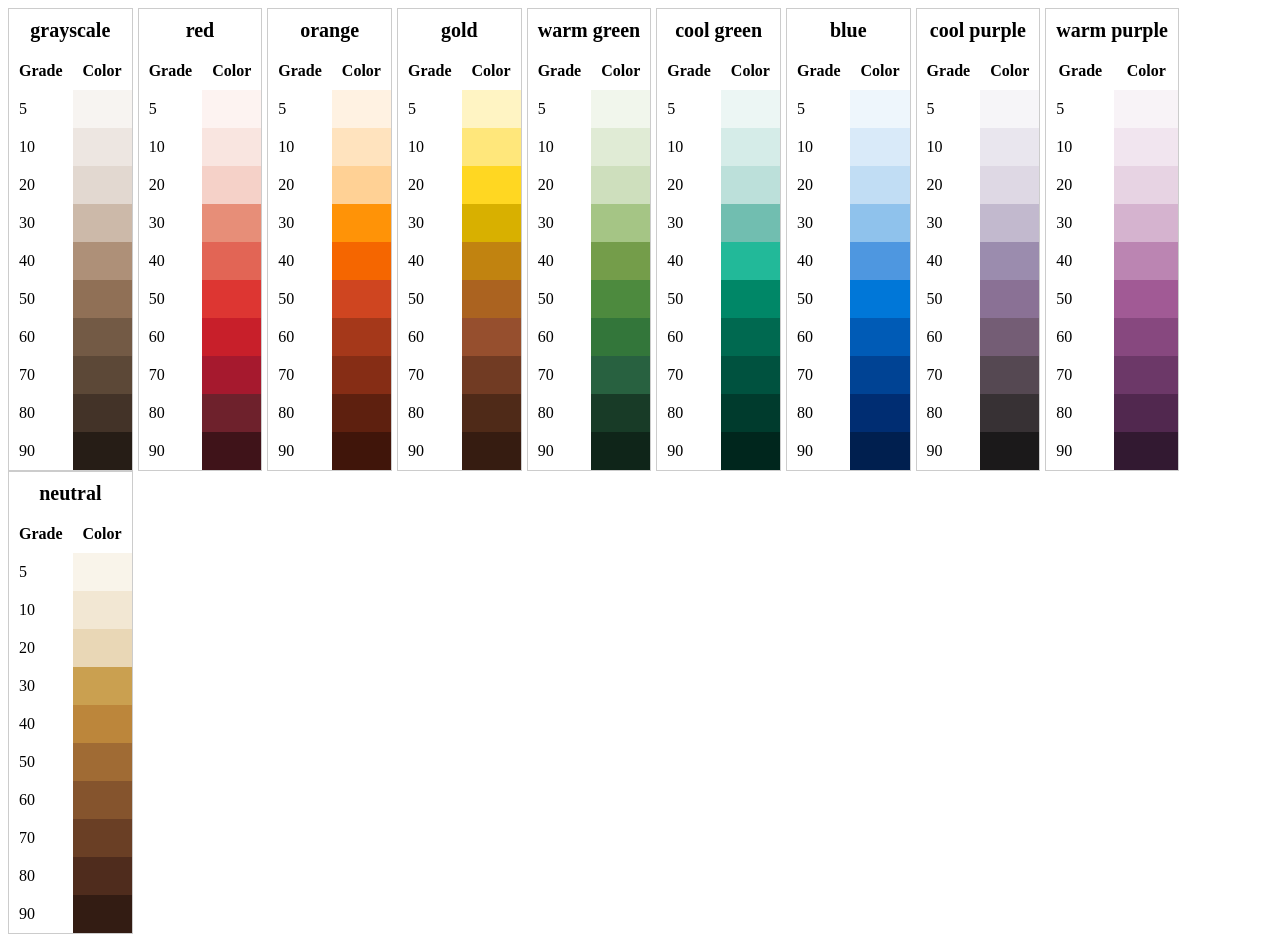
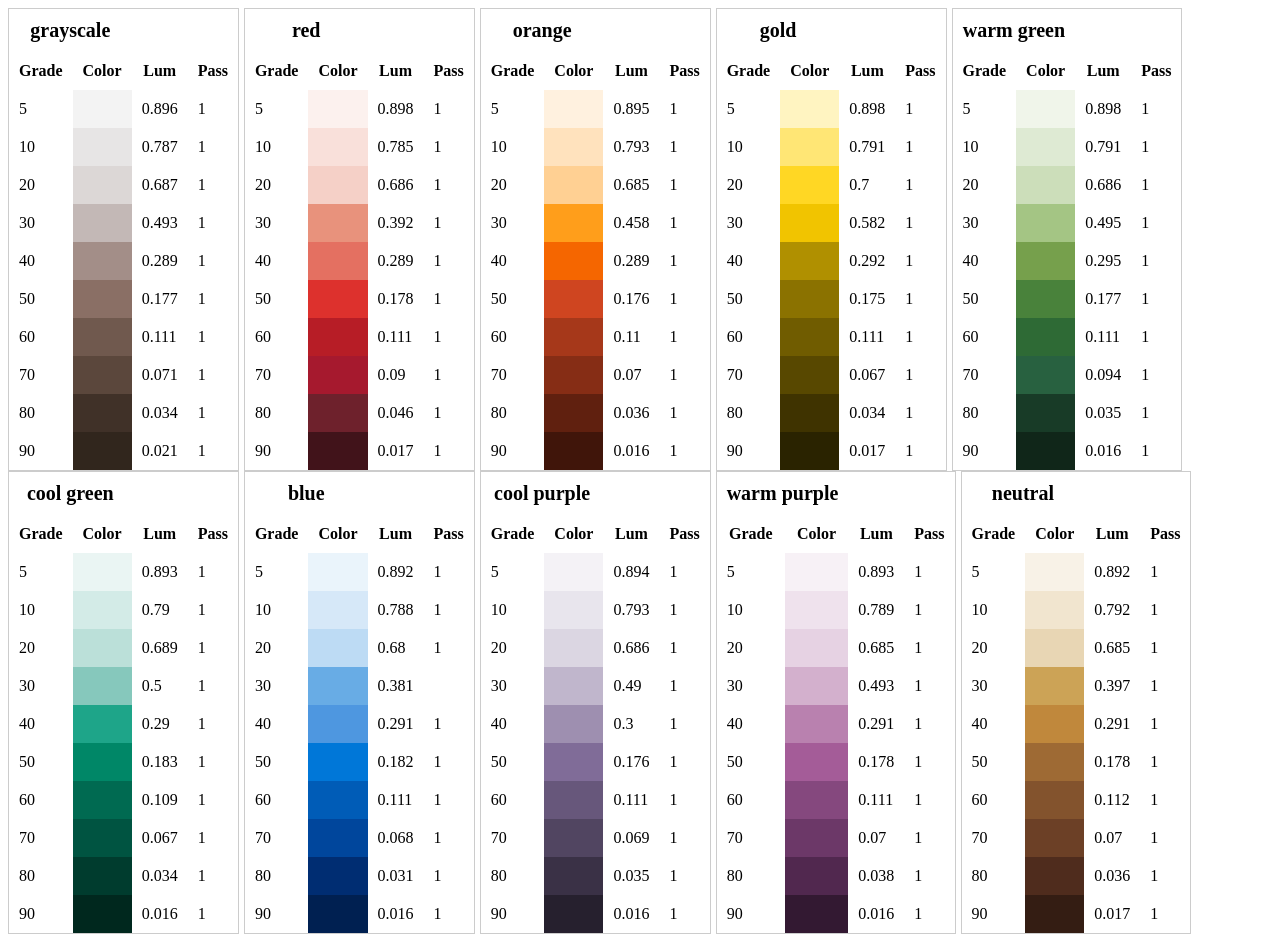
Before and after one commit to johnshopkins/brand-colors, a PHP site: page /scripts/palettes/index.php in a window 1280 px wide. Run offline with PHP 8.4, Linux system fonts and the light colour scheme.

Commit message:
Improved and simplified palette generation code

```diff
--- a/scripts/palettes/functions.php
+++ b/scripts/palettes/functions.php
@@ -4,15 +4,64 @@ use JohnsHopkins\Color\Calculate;
 use JohnsHopkins\Color\Convert;
 use JohnsHopkins\Color\Grades;
 
-function getStarterPalette(): array
+function decreaseLightness(array $startingHSL, $min, $max)
+{
+  $foundMinLightness = null;
+  $foundMinColor = null;
+
+  $foundMaxLightness = null;
+  $foundMaxColor = null;
+
+  $hsl = $startingHSL;
+
+  $luminance = round(Calculate::luminance(Convert::hsl_rgb($startingHSL)), 3);
+
+  while ($luminance > $min) {
+
+    // decrease lightness value in HSL
+    // $hsl[2]--;
+    $hsl[2] -= .5;
+
+    // convert new HSL to RGB and get luminance
+    $rgb = Convert::hsl_rgb($hsl);
+    $luminance = round(Calculate::luminance($rgb), 3);
+
+    if ($foundMaxColor === null && $luminance <= $max) {
+      // set max color if it isn't already set
+      $foundMaxColor = $hsl;
+      $foundMaxLightness = $hsl[2];
+    }
+
+    // set min color until white statement finishes
+    $foundMinColor = $hsl;
+    $foundMinLightness = $hsl[2];
+  }
+
+  // get midrange color
+  $hsl[2] = $foundMaxLightness - (($foundMaxLightness - $foundMinLightness) / 2);
+  return $hsl[2];
+
+  // return [
+  //   'min' => $foundMinColor,
+  //   'mid' => $midColor,
+  //   'max' => $foundMaxColor,
+  // ];
+}
+
+function getStarterPalette(array $knownPalette): array
 {
   $gradeNums = [0, 5, 10, 20, 30, 40, 50, 60, 70, 80, 90, 100];
-  $emptyPalette = array_flip($gradeNums);
+  $starter = array_flip($gradeNums);
 
-  $emptyPalette[0] = [255, 255, 255];
-  $emptyPalette[100] = [0, 0, 0];
+  foreach ($knownPalette as $grade => $color) {
+    $starter[$grade] = $color;
+  }
 
-  return $emptyPalette;
+  // add in black and white
+  $starter[0] = [255, 255, 255];
+  $starter[100] = [0, 0, 0];
+
+  return $starter;
 }
 
 /**
@@ -109,6 +158,7 @@ function getColorCell(array $color, $full = false): string
 
 function printTable($palettes)
 {
+  $grades = new Grades();
 
   foreach ($palettes as $name => $colors) {
     echo "<table style='table-layout: fixed; border: 1px solid #ccc; float:left; margin-right: 5px;' cellpadding='10' cellspacing='0'>";
@@ -117,14 +167,21 @@ function printTable($palettes)
     echo "<th colspan='2' style='font-size:20px;'>{$name}</th>";
     echo "</tr></thead>";
 
-    echo "<tr><th>Grade</th><th>Color</th></tr>";
+    echo "<tr><th>Grade</th><th>Color</th><th>Lum</th><th>Pass</th></tr>";
     foreach ($colors as $grade => $color) {
       echo "<tr>";
       echo "<td>$grade</td>";
 
       if (is_array($color)) {
         echo getColorCell($color);
+        $luminance = round(Calculate::luminance($color), 3);
+        $bounds = $grades->bounds[$grade];
+        $pass = $luminance >= $bounds[0] && $luminance <= $bounds[1];
+        echo "<td>$luminance</td>";
+        echo "<td>$pass</td>";
       } else {
+        echo '<td></td>';
+        echo '<td></td>';
         echo '<td></td>';
       }
 
--- a/scripts/palettes/index.php
+++ b/scripts/palettes/index.php
@@ -24,49 +24,70 @@ $colors = getCompliantColors();
 
 $palettes = [
   'grayscale' => [
+    'colors' => [
       // 50 => [120, 116, 112], // get the colors to be more gray (swatch taken from eric's scale and modified to be within range 50)
       90 => $colors[21]['rgb'],
     ],
+    'settings' => [
+      'grayscale' => true,
+    ]
+  ],
   'red' => [
+    'colors' => [
       30 => $colors[10]['rgb'],
       70 => $colors[12]['rgb'],
       80 => $colors[13]['rgb'],
+    ]
   ],
   'orange' => [
+    'colors' => [
       30 => $colors[2]['rgb'],
       40 => $colors[7]['rgb'],
       50 => $colors[11]['rgb'],
+    ]
   ],
   'gold' => [
+    'colors' => [
       30 => $colors[5]['rgb'],
-    60 => $colors[8]['rgb'],
+      // 60 => $colors[8]['rgb'],
+    ]
   ],
   'warm green' => [
-    // 30 => $colors[18]['rgb'],
+    'colors' => [
       40 => $colors[20]['rgb'],
-    // 50 => $colors[3]['rgb'],
       70 => $colors[19]['rgb'],
+    ]
   ],
   'cool green' => [
+    'colors' => [
       30 => $colors[18]['rgb'],
       50 => $colors[3]['rgb'],
+    ]
   ],
   'blue' => [
+    'colors' => [
       30 => $colors[1]['rgb'],
       40 => $colors[17]['rgb'],
       50 =>  $colors[4]['rgb'],
       80 => $colors[0]['rgb'],
+    ]
   ],
   'cool purple' => [
+    'colors' => [
       40 => $colors[16]['rgb'],
+    ]
   ],
   'warm purple' => [
+    'colors' => [
       50 => $colors[15]['rgb'],
       80 => $colors[14]['rgb'],
+    ]
   ],
   'neutral' => [
+    'colors' => [
       30 => $colors[6]['rgb'],
       80 => $colors[9]['rgb'],
+    ]
   ]
 ];
 
@@ -74,122 +95,67 @@ $palettes = array_map(static function ($knownPalette) {
 
   $grades = new Grades();
 
-  $compiledPalette = getStarterPalette();
+  $compiledPalette = getStarterPalette($knownPalette['colors']);
 
-  // going from first color down to white and last color down to black,
-  // do not affect hue or satration -- only hue
-
-  // colors already filled in the palette
-  $filled = array_keys(array_filter($knownPalette, 'is_array'));
-
-  // go from white to first found color
-  // create grades inbetween white and first found color
-  $first = array_shift($filled);
-
-  // index of first color grade (to be used with $grades)
-  $index = $compiledPalette[$first];
-
-  // add first color to compiled palette
-  $compiledPalette[$first] = $knownPalette[$first];
-
-  // go down grades to white
-  $down = array_reverse(array_slice($grades->bounds, 0, $index + 1, true), true);
-  $currentRGB = $knownPalette[$first]; // reset RGB starting point
-
-  foreach ($down as $gradeToFind => $bounds) {
-
-    if ($gradeToFind === 0) {
-      // white
-      continue;
-    }
-
-    // this is only affecting lightness
-    $colors = $grades->getGradeColors($currentRGB, ...$bounds);
-    $compiledPalette[$gradeToFind] = $colors['mid'];
-
-    // set new RGB as the min of the previous grade
-    $currentRGB = $colors['min'];
-  }
-
-  // go from last found color to black
-  // create grades inbetween last found color and black
-  if (!empty($filled)) {
-    $last = array_pop($filled);
-
-    // index of last color grade (to be used with $grades)
-    $index = $compiledPalette[$last];
-
-    // go up grades to black
-    $up = array_slice($grades->bounds, $index + 1, null, true);
-    $currentRGB = $knownPalette[$last];
-    foreach ($up as $gradeToFind => $bounds) {
-
-      if ($gradeToFind === 100 || is_array($compiledPalette[$gradeToFind])) {
-        // black or brand color
-        continue;
-      }
-
-      $colors = $grades->getGradeColors($currentRGB, ...$bounds);
-      $compiledPalette[$gradeToFind] = $colors['mid'];
-
-      // set new RGB as the max of the previous grade
-      $currentRGB = $colors['max'];
-    }
-  }
-
-  // fill in the gaps
-
+  // find missing grades
   $gaps = array_keys(array_filter($compiledPalette, 'is_int'));
 
-  // first, do known colors
-  foreach ($gaps as $missingGrade) {
-    if (isset($knownPalette[$missingGrade])) {
-      // this color is preset
-      $compiledPalette[$missingGrade] = $knownPalette[$missingGrade];
-    }
-  }
-
-  // find still missing gaps
-  $gaps = array_keys(array_filter($compiledPalette, 'is_int'));
-
-  // group grades together that will use the same bookend colors
+  // group missing grades together that will use the same bookend colors
   $gapGroups = groupSequential($gaps);
 
   foreach($gapGroups as $group) {
 
-    $startGrade = $group[0] === 5 ? 0 : $group[0] - 10;
-    $endGrade = $group[count($group) - 1] + 10;
+    $startGrade = $group[0] === 5 ? 0 : $group[0] - 10; // starting bookend
+    $endGrade = $group[count($group) - 1] + 10;   // ending bookend
 
+    // convert to HSL
     $startColor = Convert::rgb_hsl($compiledPalette[$startGrade]);
     $endColor = Convert::rgb_hsl($compiledPalette[$endGrade]);
 
+    if (!isset($knownPalette['settings']['grayscale']) || $knownPalette['settings']['grayscale'] === false) {
+      // do not factor the in hue and saturation of the starting or ending color (used for non-grayscale palettes)
+      if ($startColor == [0, 0, 100] || $startColor == [0, 0, 0]) {
+        // white or black - use the hue and saturation of the end color
+        $startColor[0] = $endColor[0];
+        $startColor[1] = $endColor[1];
+      } else if ($endColor == [0, 0, 100] || $endColor == [0, 0, 0]) {
+        // white or black - use the hue and saturation of the start color
+        $endColor[0] = $startColor[0];
+        $endColor[1] = $startColor[1];
+      }
+    }
+
+    // get hude and saturation intervals for missing grades
+    // lightness does not factor in here because we calculate lightness based on required luminance ranges
     $gapsToFill = count($group);
-
-    $diffIntervals = [
-      (min(abs($startColor[0] - $endColor[0]), 360 - abs($startColor[0] - $endColor[0]))) / ($gapsToFill + 1),
-      ($startColor[1] - $endColor[1]) / ($gapsToFill + 1),
-      ($startColor[2] - $endColor[2]) / ($gapsToFill + 1),
-    ];
+    $hueInterval = (min(abs($startColor[0] - $endColor[0]), 360 - abs($startColor[0] - $endColor[0]))) / ($gapsToFill + 1);
+    $saturationInteraval = ($startColor[1] - $endColor[1]) / ($gapsToFill + 1);
 
     // direction we're moving around the color wheel
     $clockwise = ((($startColor[0] - $endColor[0]) + 360) % 360) < 180;
 
-    foreach ($group as $grade) {
+    foreach ($group as $i => $grade) {
 
-      $hue = $clockwise ? $startColor[0] - $diffIntervals[0] : $startColor[0] + $diffIntervals[0];
+      // adjust hue using the interval
+      $hue = $clockwise ? $startColor[0] - $hueInterval : $startColor[0] + $hueInterval;
       if ($hue < 0) {
+        // adjust negative angles
         $hue = 360 + $hue;
       }
 
-      $startColor = [
-        $hue,
-        $startColor[1] - $diffIntervals[1],
-        $startColor[2] - $diffIntervals[2],
-      ];
+      // adjust saturation using the interval
+      $saturation = $startColor[1] - $saturationInteraval;
 
-      $compiledPalette[$grade] = Convert::hsl_rgb($startColor);
+      // adjust lightness to fit into this grade
+      $lightness = decreaseLightness([$hue, $saturation, $startColor[2]], ...$grades->bounds[$grade]);
+
+      // put it alltogether
+      $newColor = [$hue, $saturation, $lightness];
+
+      $compiledPalette[$grade] = Convert::hsl_rgb($newColor);
+
+      $startColor = $newColor;
     }
-
   }
 
   // remove black and white
```
Lines whose indentation alone changed are shown as unchanged.
